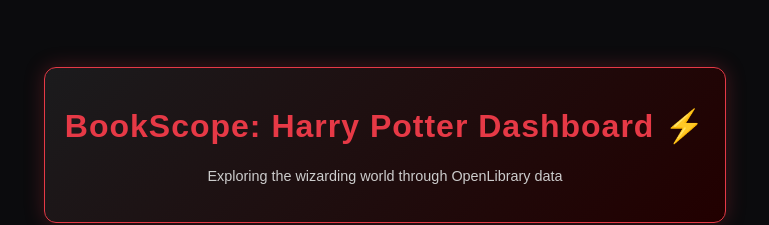
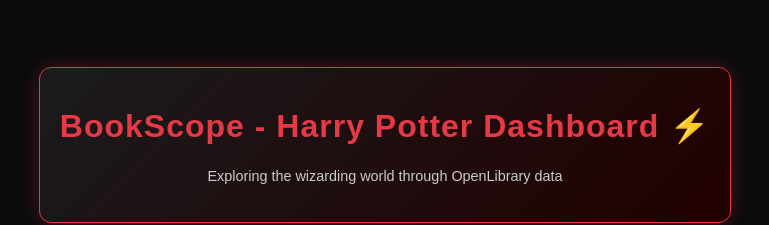
Before and after one commit to amalick8/Bookscope-Dashboard, a React (Vite) app: page / in a window 1280 px wide. Shown: the part 132-357 px from the top of the page, without its empty margins (255-1024 px from the left). Built offline with nearby package versions, Linux system fonts and the light colour scheme; no server answers.

Commit message:
updated header

```diff
--- a/src/App.jsx
+++ b/src/App.jsx
@@ -68,7 +68,7 @@ function App() {
   return (
     <div className="App">
       <header className="header">
-        <h1>BookScope: Harry Potter Dashboard ⚡</h1>
+        <h1>BookScope - Harry Potter Dashboard ⚡️</h1>
         <p className="subtitle">
           Exploring the wizarding world through OpenLibrary data
         </p>
```
